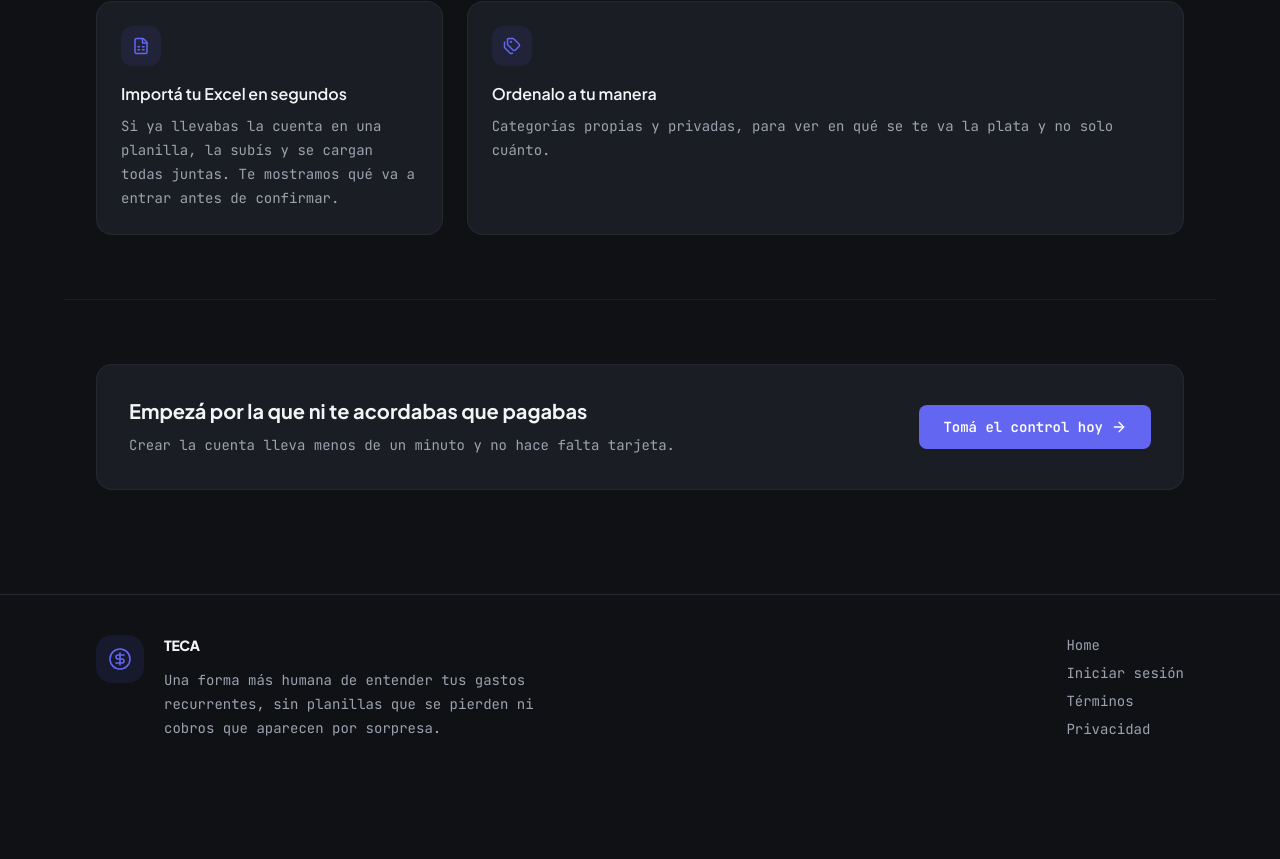
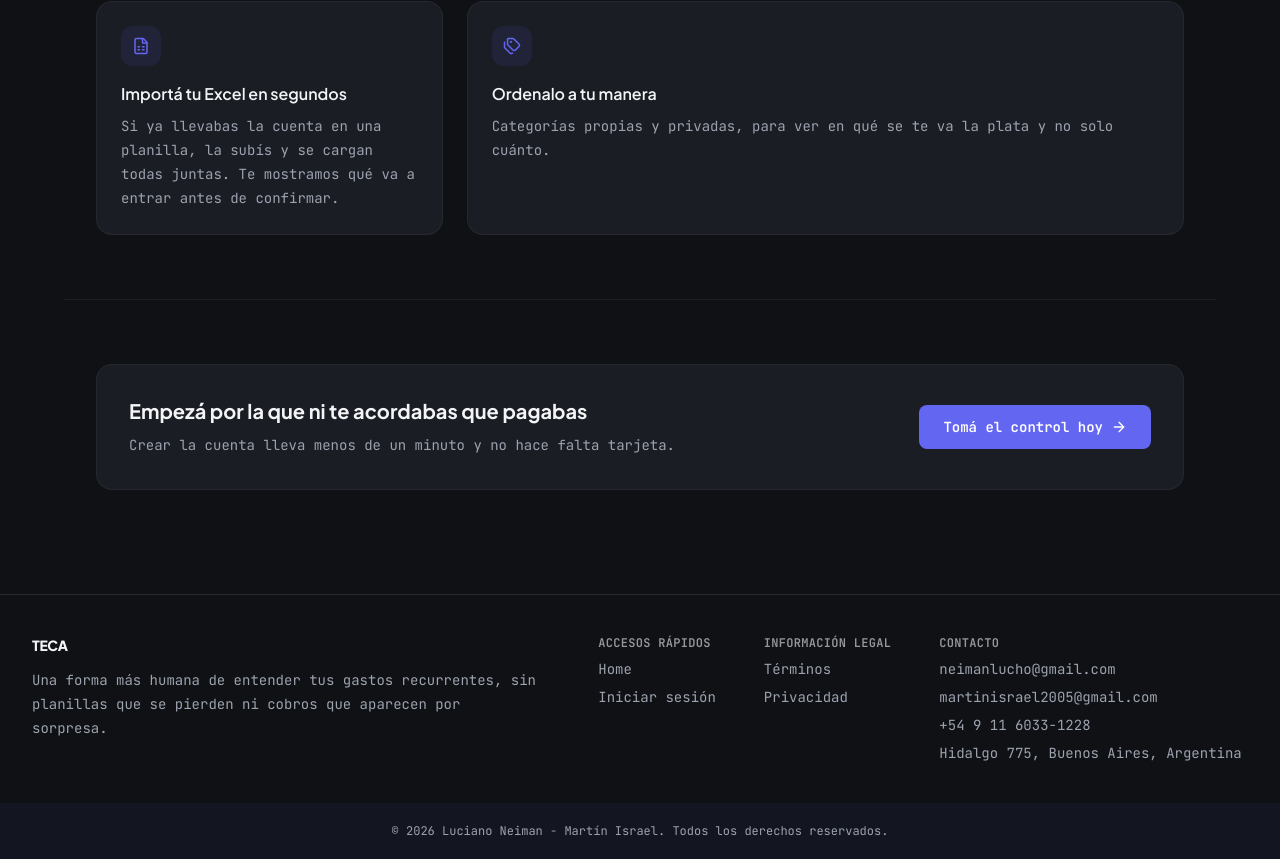
Before and after one commit to MartinIsrael05/TP-5-SaaS-Israel-Neiman, a Next.js app: page / in a window 1280 px wide. Shown: the part 1360-2219 px from the top of the page. Before the commit the page ends 2140 px from the top, so only its background shows below. Built offline with nearby package versions, Linux system fonts and the light colour scheme; no server answers.

Commit message:
UI del footer

```diff
--- a/components/Footer.js
+++ b/components/Footer.js
@@ -5,7 +5,7 @@ import Wordmark from "@/components/ui/Wordmark";
 export default function Footer({ user }) {
   // Los links dependen de si hay sesion: mandar a "Panel" a alguien sin cuenta
   // lo deja en el login, y ofrecerle "Login" a alguien logueado no hace nada.
-  const links = user
+  const quickLinks = user
     ? [
         { href: "/", label: "Home" },
         { href: "/dashboard", label: "Panel" },
@@ -16,13 +16,23 @@ export default function Footer({ user }) {
         { href: "/login", label: "Iniciar sesión" },
       ];
 
+  const legalLinks = [
+    { href: "/terminos", label: "Términos" },
+    { href: "/privacidad", label: "Privacidad" },
+  ];
+
+  // Grupos futuros (Soporte, Configuracion) se agregan aca mismo como otra entrada.
+  const columns = [
+    { title: "Accesos rápidos", links: quickLinks },
+    { title: "Información legal", links: legalLinks },
+  ];
+
+  const year = new Date().getFullYear();
+
   return (
-    <footer className="mt-10 border-t border-line bg-base">
-      <div className="mx-auto flex w-full max-w-6xl flex-col items-start justify-between gap-8 px-4 py-10 text-sm text-muted sm:px-6 md:flex-row lg:px-8">
-        <div className="flex max-w-md gap-5">
-          <div className="flex size-12 shrink-0 items-center justify-center rounded-2xl bg-primary/10 text-primary">
-            <CircleDollarSign size={24} strokeWidth={1.6} />
-          </div>
+    <footer className="mt-10 border-t border-line bg-base ">
+      <div className="mx-auto flex w-full max-w-7xl flex-row flex-nowrap items-start justify-between gap-12 overflow-x-auto px-4 py-10 text-sm text-muted sm:px-6 lg:px-8">
+        <div className="flex max-w-lg flex-1 shrink-0 flex-col gap-3">
           <div className="min-w-0">
             <Wordmark size="sm" />
             <p className="mt-3 leading-6">
@@ -32,17 +42,59 @@ export default function Footer({ user }) {
           </div>
         </div>
 
-        <nav aria-label="Navegación corporativa" className="flex flex-col gap-2 text-sm text-[#9CA3AF]">
-          {[
-            ...links,
-            { href: "/terminos", label: "Términos" },
-            { href: "/privacidad", label: "Privacidad" },
-          ].map((link) => (
-            <Link className="transition-colors hover:text-[#F3F4F6]" href={link.href} key={link.href}>
-              {link.label}
-            </Link>
+        <div className="flex flex-1 flex-nowrap justify-center gap-12">
+          {columns.map((column) => (
+            <nav
+              aria-label={column.title}
+              className="flex shrink-0 flex-col items-start gap-2"
+              key={column.title}
+            >
+              <p className="text-xs font-semibold uppercase tracking-wide text-ink/60">
+                {column.title}
+              </p>
+              {column.links.map((link) => (
+                <Link
+                  className="text-sm text-[#9CA3AF] transition-colors hover:text-[#F3F4F6]"
+                  href={link.href}
+                  key={link.href}
+                >
+                  {link.label}
+                </Link>
+              ))}
+            </nav>
           ))}
-        </nav>
+
+          <nav aria-label="Contacto" className="flex shrink-0 flex-col items-start gap-2">
+            <p className="text-xs font-semibold uppercase tracking-wide text-ink/60">
+              Contacto
+            </p>
+            <a
+              className="text-sm text-[#9CA3AF] transition-colors hover:text-[#F3F4F6]"
+              href="mailto:neimanlucho@gmail.com"
+            >
+              neimanlucho@gmail.com
+            </a>
+            <a
+              className="text-sm text-[#9CA3AF] transition-colors hover:text-[#F3F4F6]"
+              href="mailto:martinisrael2005@gmail.com"
+            >
+              martinisrael2005@gmail.com
+            </a>
+            <a
+              className="text-sm text-[#9CA3AF] transition-colors hover:text-[#F3F4F6]"
+              href="tel:+5491160331228"
+            >
+              +54 9 11 6033-1228
+            </a>
+            <p className="text-sm text-[#9CA3AF]">Hidalgo 775, Buenos Aires, Argentina</p>
+          </nav>
+        </div>
+      </div>
+
+      <div className="bg-primary/5">
+        <div className="mx-auto flex max-w-7xl items-center justify-center text-center px-4 py-5 text-xs text-muted sm:px-6 lg:px-8">
+          <p>&copy; {year} Luciano Neiman - Martín Israel. Todos los derechos reservados.</p>
+        </div>
       </div>
     </footer>
   );
```
